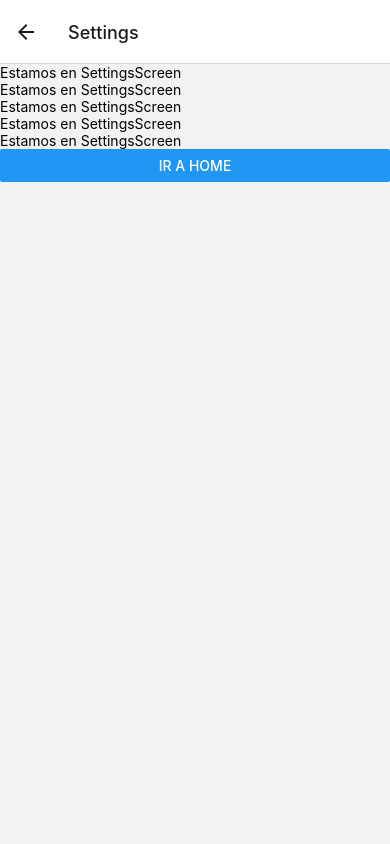
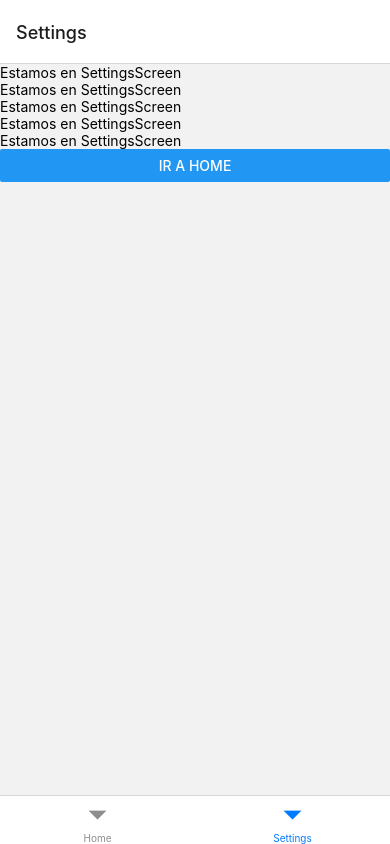
Before and after one commit to jorgetrad99/curso-introduccion-react-native, a React Native app: screen /Settings in a window 390 px wide. Built offline with nearby package versions, Linux system fonts and the light colour scheme.

Commit message:
Tab navigation & SafeAreaView

```diff
--- a/App.js
+++ b/App.js
@@ -1,11 +1,13 @@
 import { StyleSheet, Text, View } from 'react-native';
 import { NavigationContainer } from '@react-navigation/native';
 import NavigationStack from './src/navigation/NavigationStack';
+import NavigationTab from './src/navigation/NavigationTab';
 
 export default function App() {
   return (
     <NavigationContainer>
-      <NavigationStack />
+      {/* <NavigationStack /> */}
+      <NavigationTab />
     </NavigationContainer>
   );
 }
--- /dev/null
+++ b/src/navigation/NavigationTab.jsx
@@ -0,0 +1,17 @@
+import React from 'react';
+import { createBottomTabNavigator } from '@react-navigation/bottom-tabs';
+import HomeScreen from '../screens/HomeScreen';
+import SettingsScreen from '../screens/SettingsScreen';
+
+const Tab = createBottomTabNavigator();
+
+const NavigationTab = () => {
+    return (
+        <Tab.Navigator>
+            <Tab.Screen name="Home" component={HomeScreen} />
+            <Tab.Screen name="Settings" component={SettingsScreen} />
+        </Tab.Navigator>
+    );
+}
+
+export default NavigationTab;
--- a/src/screens/HomeScreen.jsx
+++ b/src/screens/HomeScreen.jsx
@@ -1,6 +1,6 @@
 import React from 'react';
 
-import { View, Text, Button } from 'react-native';
+import { View, Text, Button, SafeAreaView } from 'react-native';
 
 const HomeScreen = (props) => {
     console.log(props)
@@ -10,7 +10,7 @@
         navigation.navigate("Settings")
     };
     return (
-        <View>
+        <SafeAreaView>
             <Text>Estamos en el HomeScreen</Text>
             <Text>Estamos en el HomeScreen</Text>
             <Text>Estamos en el HomeScreen</Text>
@@ -20,7 +20,7 @@
             <Text>Estamos en el HomeScreen</Text>
             <Text>Estamos en el HomeScreen</Text>
             <Button onPress={goToSettings} title='Ir a Ajustes' />
-        </View>
+        </SafeAreaView>
     );
 };
 
--- a/src/screens/SettingsScreen.jsx
+++ b/src/screens/SettingsScreen.jsx
@@ -1,5 +1,5 @@
 import React from 'react';
-import { View, Text, Button } from 'react-native';
+import { View, Text, Button, SafeAreaView } from 'react-native';
 
 const SettingsScreen = (props) => {
     const { navigation } = props;
@@ -8,14 +8,14 @@
         navigation.navigate(pageName);
     };
     return (
-        <View>
+        <SafeAreaView>
             <Text>Estamos en SettingsScreen</Text>
             <Text>Estamos en SettingsScreen</Text>
             <Text>Estamos en SettingsScreen</Text>
             <Text>Estamos en SettingsScreen</Text>
             <Text>Estamos en SettingsScreen</Text>
             <Button onPress={() => goToPage("Home")} title='Ir a Home' />
-        </View>
+        </SafeAreaView>
     );
 }
 
```
